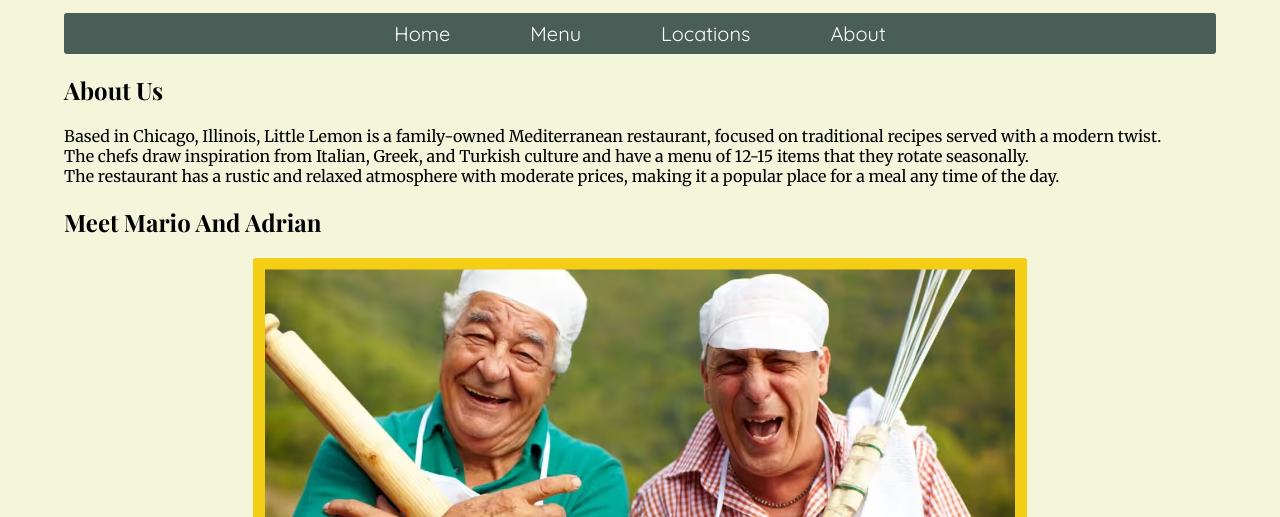
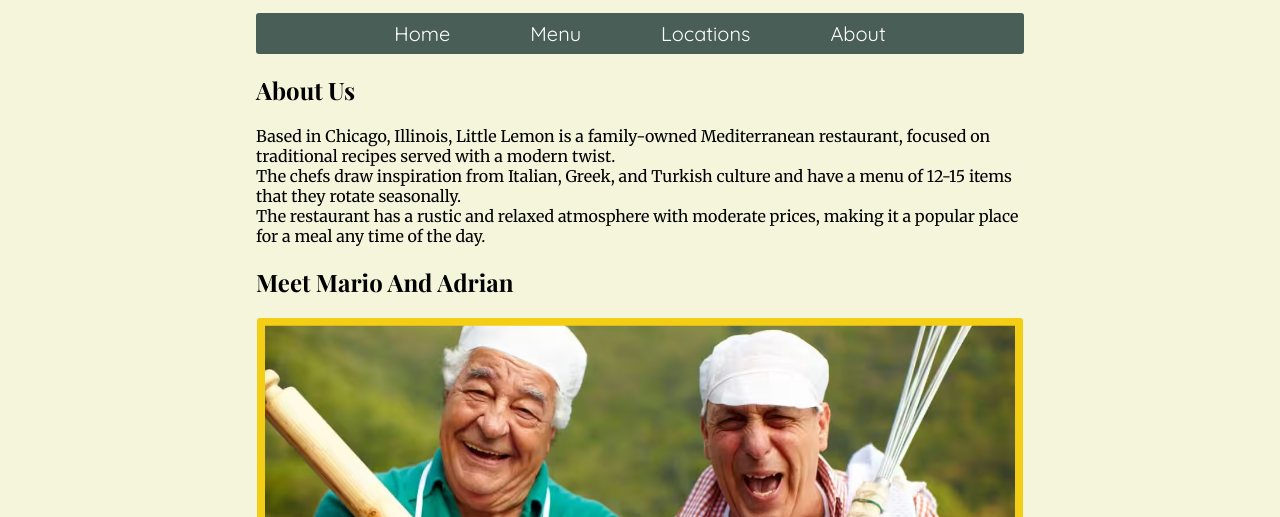
Before and after one commit to ZiadElGendy/Little-Lemon-Website, a plain HTML site: page about.html in a window 1280 px wide. Shown: the part 283-800 px from the top of the page. Drawn offline with nearby package versions, Linux system fonts and the light colour scheme.

Commit message:
increase margins (questionable)

```diff
--- a/about.html
+++ b/about.html
@@ -27,7 +27,7 @@
 			</ul>
 		</nav>
 
-		<main>
+		<main class="large-margins">
 			<article>
 				<h1>About Us</h1>
 				<p>
--- a/styles.css
+++ b/styles.css
@@ -10,10 +10,11 @@
 
 body {
     font-family: 'Merriweather', Georgia, serif;
-    margin-left: 5%;
-    margin-right: 5%;
+    margin-left: 20%;
+    margin-right: 20%;
     background-color: beige
 }
+
 
 h1,
 h2,
```
Also changed, not shown: menu.html (+1 -1 lines).
